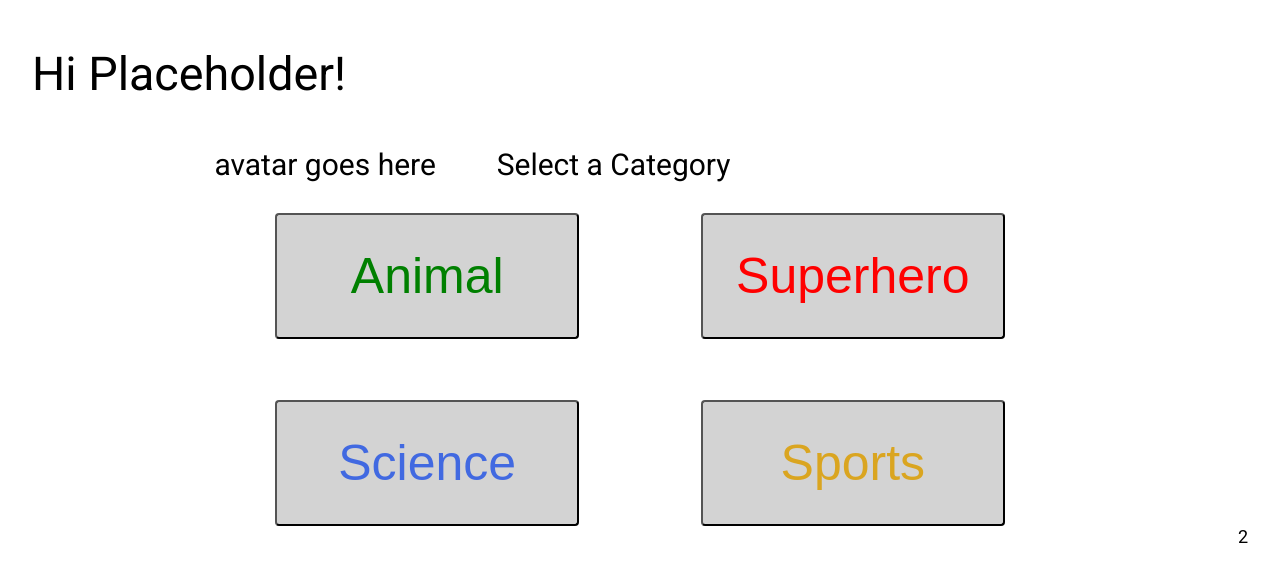
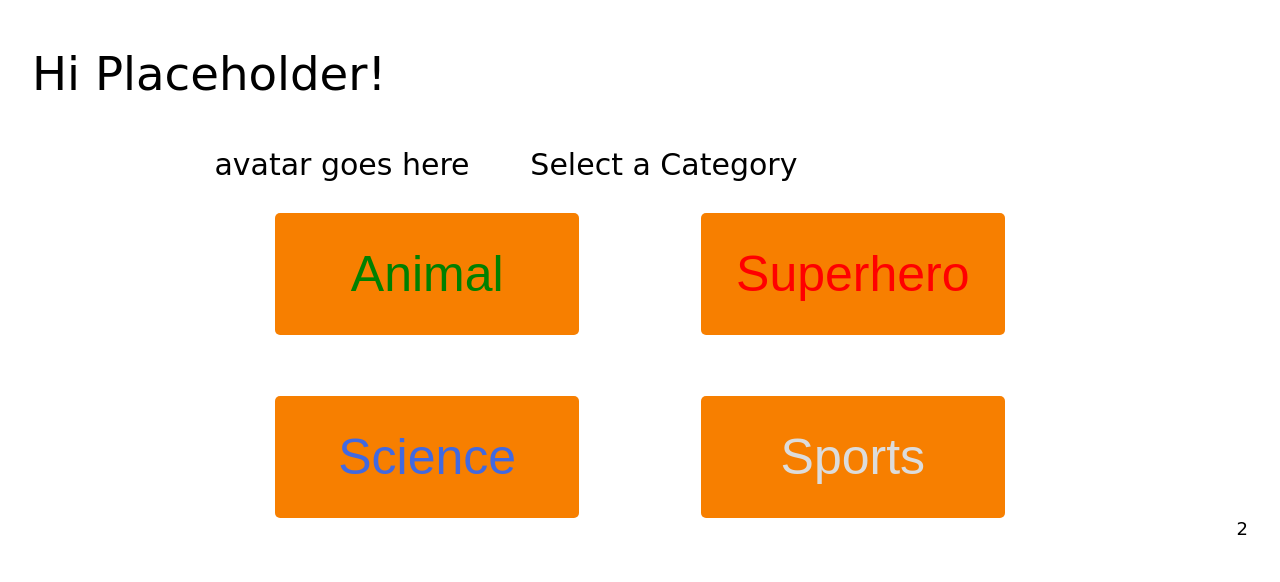
Before and after one commit to SorahsNobody/SearchEngineTutorial, an Angular app in the folder SET/: page /categories in a window 1280 px wide. Shown: the top 582 px of the page. Built offline with nearby package versions, Linux system fonts and the light colour scheme.

Commit message:
updated style to be more consistent with start

```diff
--- a/SET/src/app/category/category.component.css
+++ b/SET/src/app/category/category.component.css
@@ -24,11 +24,14 @@
 }
 
 #categories button {
-  border-radius: 4px;
-  background-color: lightgray;
+  background-color: #f77f00; /* orange */;
   width: 25%;
   padding: 32px 16px;
   font-size: 50px;
+
+  border: none;
+  border-radius: 5px;
+  cursor: pointer;
 }
 
 #categories button:hover {
@@ -52,5 +55,5 @@
 }
 
 #Spo {
-  color: goldenrod;
+  color: gainsboro;
 }
--- a/SET/src/styles.css
+++ b/SET/src/styles.css
@@ -5,4 +5,4 @@ footer {
 }
 
 html, body { height: 100%; }
-body { margin: 2.5%; font-family: Roboto, "Helvetica Neue", sans-serif; }
+body { margin: 2.5%;   font-family: 'Comic Sans MS', cursive;}
```
